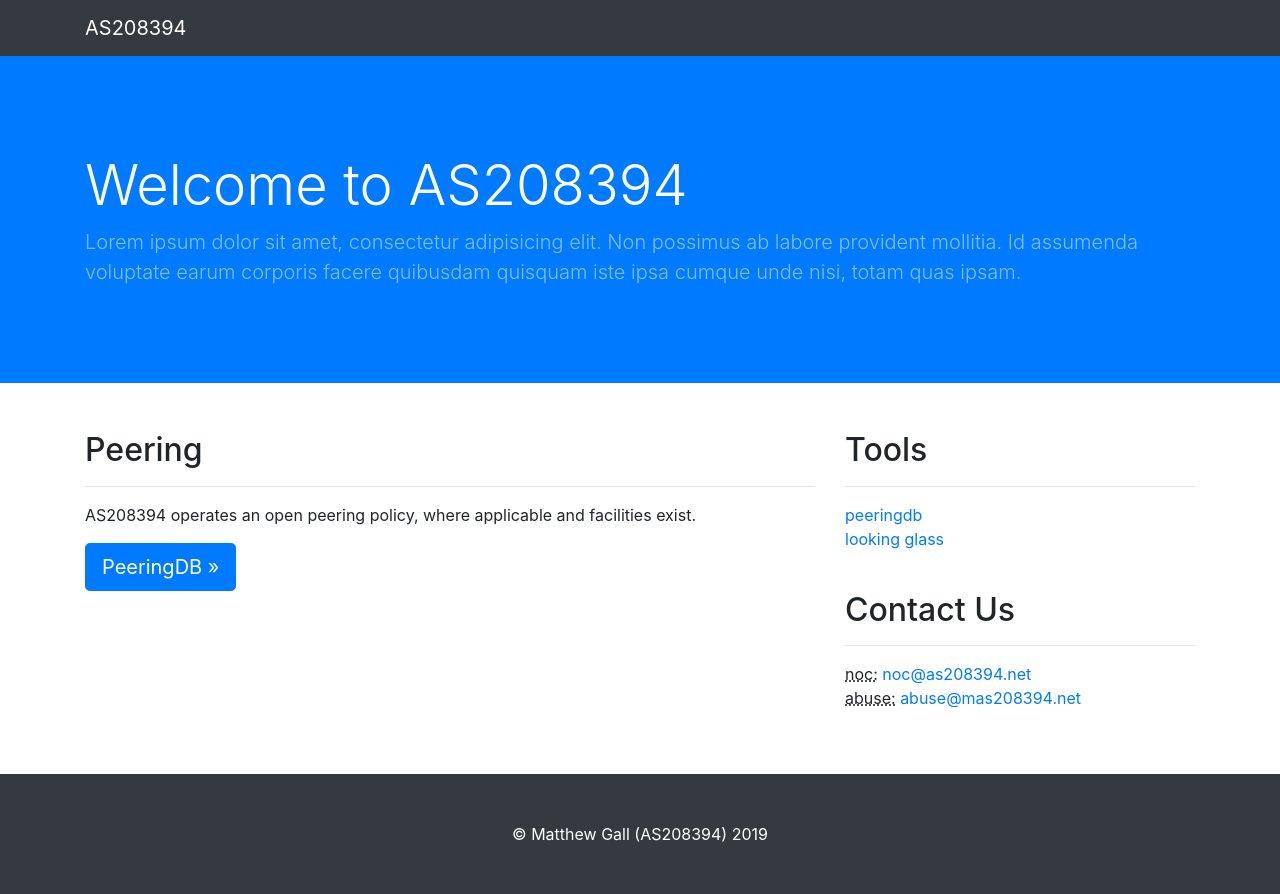
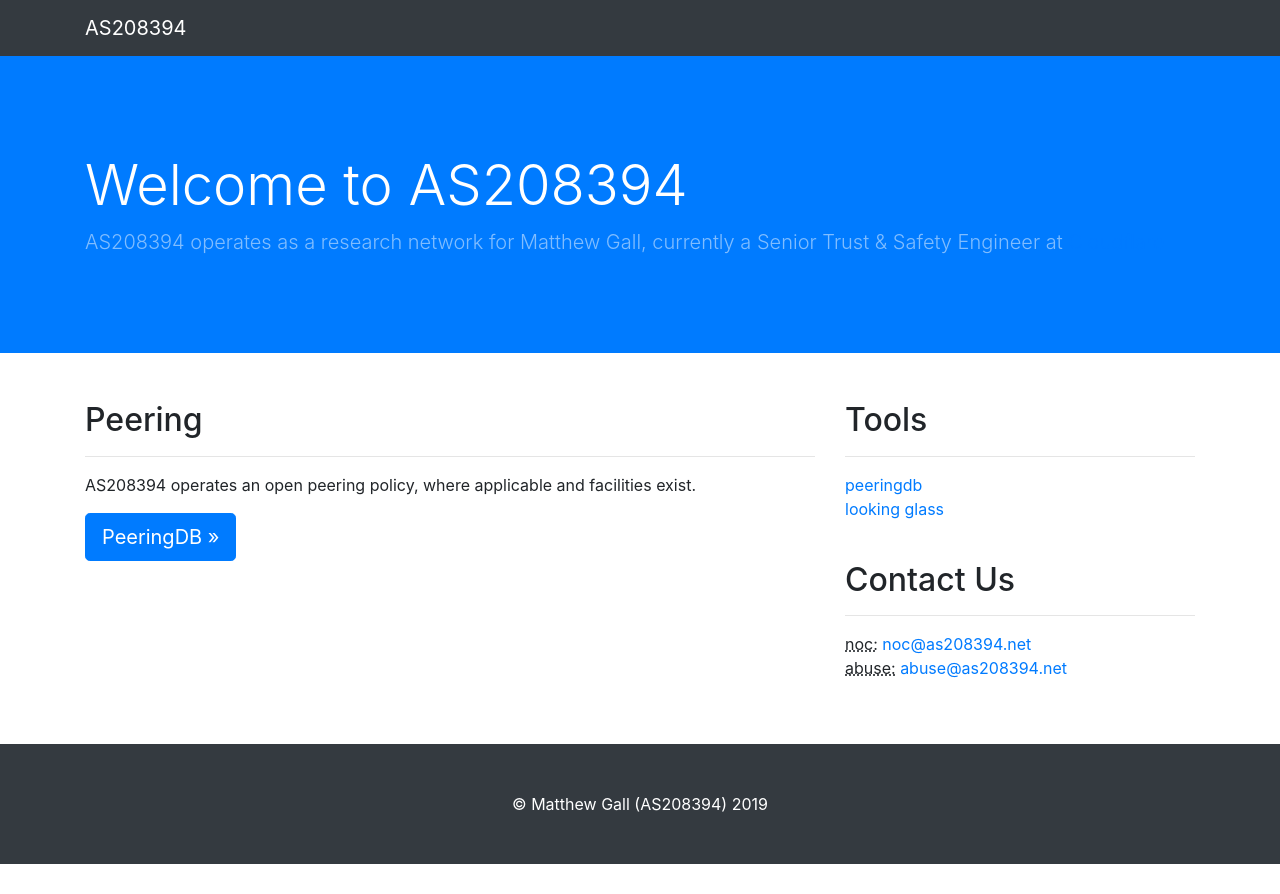
Before and after one commit to matthewgall/as208394.net, a website: page public/index.html in a window 1280 px wide. After the commit the page ends 864 px from the top, so only its background shows below. Drawn offline with Linux system fonts and the light colour scheme.

Commit message:
Fixed a typo in e-mail address and expanded header

```diff
--- a/public/index.html
+++ b/public/index.html
@@ -34,7 +34,7 @@
             <div class="row h-100 align-items-center">
                 <div class="col-lg-12">
                     <h1 class="display-4 text-white mt-5 mb-2">Welcome to AS208394</h1>
-                    <p class="lead mb-5 text-white-50">Lorem ipsum dolor sit amet, consectetur adipisicing elit. Non possimus ab labore provident mollitia. Id assumenda voluptate earum corporis facere quibusdam quisquam iste ipsa cumque unde nisi, totam quas ipsam.</p>
+                    <p class="lead mb-5 text-white-50">AS208394 operates as a research network for Matthew Gall, currently a Senior Trust & Safety Engineer at <a href="https://cloudflare.com">Cloudflare</a></p>
                 </div>
             </div>
         </div>
@@ -62,7 +62,7 @@
                   <abbr title="Email">noc:</abbr>
                   <a href="mailto:noc@as208394.net">noc@as208394.net</a><br />
                   <abbr title="Email">abuse:</abbr>
-                  <a href="mailto:abuse@as208394.net">abuse@mas208394.net</a>
+                  <a href="mailto:abuse@as208394.net">abuse@as208394.net</a>
                 </address>
             </div>
         </div>
```
